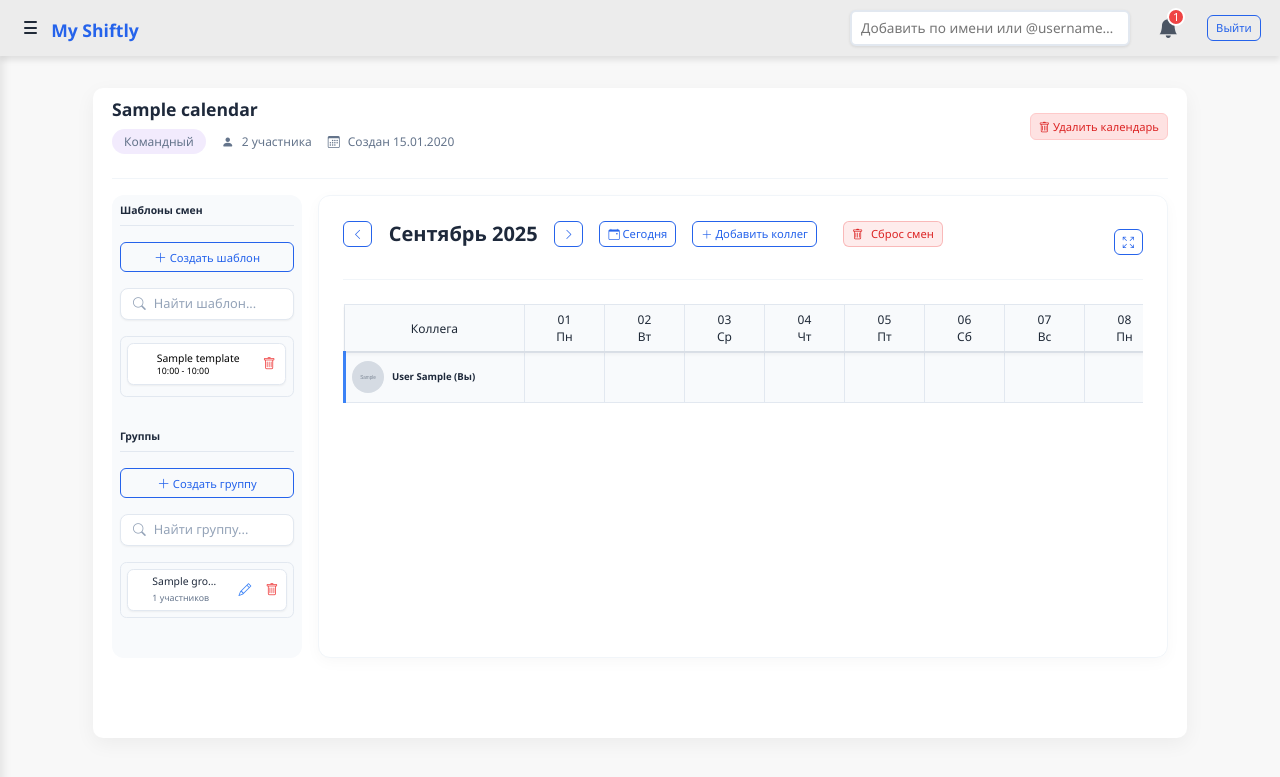
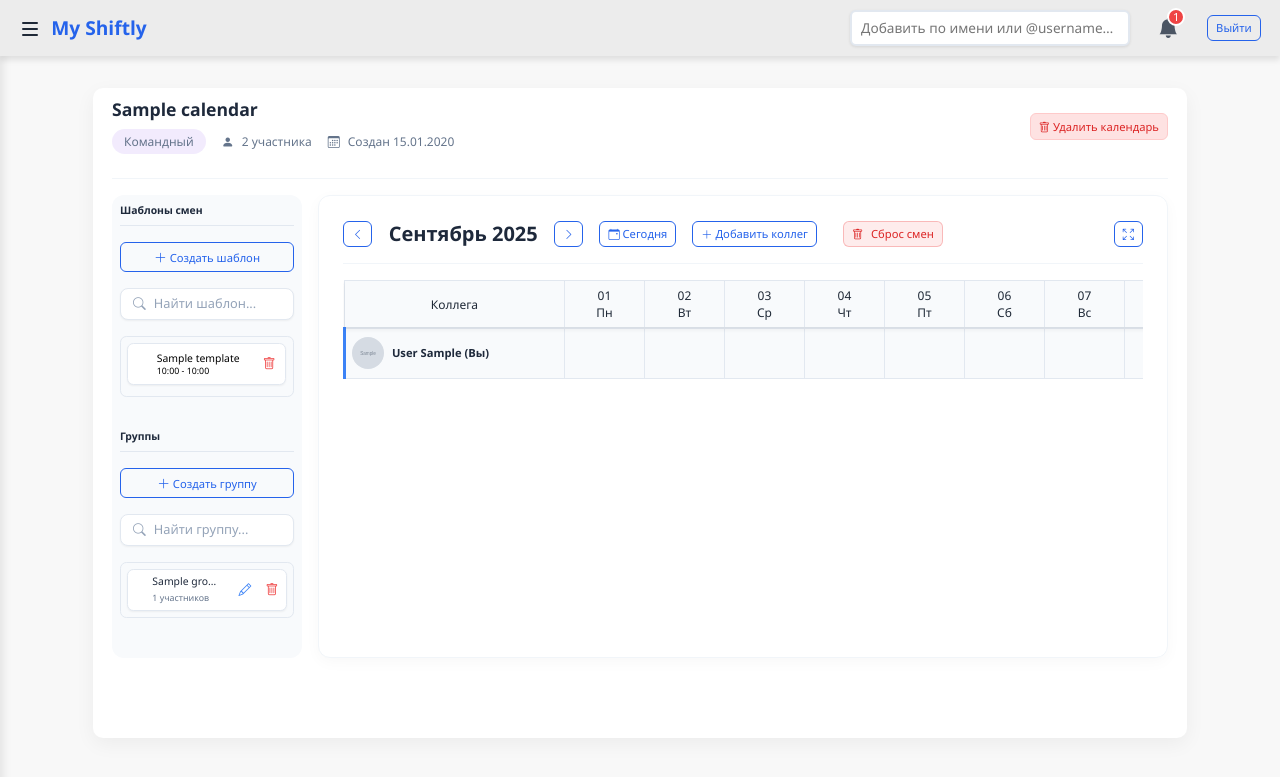
Before and after one commit to Bbcmozze/myshiftly, a Flask app: page /calendar/1 in a window 1280 px wide. Shown: the top 777 px of the page. Run offline with Flask 3, Linux system fonts and the light colour scheme; a user stored in the database is signed in; tables that the repository leaves empty hold one stand-in row (values such as "Sample post"); grey boxes marked "Sample" are stand-in pictures; data that the repository does not hold is empty; some libraries are stand-ins or nearby versions.

Commit message:
Тест с уменьшением размера календаря

```diff
--- a/static/css/base.css
+++ b/static/css/base.css
@@ -49,6 +49,7 @@ a {
     display: flex;
     align-items: center;
     gap: 0.6rem;
+    height: 1.2rem;
 }
 
 .page-title {
@@ -60,17 +61,26 @@ a {
     transform: scale(1.05);
 }
 
+.brand h1 {
+    margin: 0;
+    line-height: 1.2rem;
+    height: 1.2rem;
+    display: flex;
+    align-items: center;
+}
+
 .brand h1 a {
     color: var(--primary-color);
-    font-size: 1.1rem;
+    font-size: 1.2rem;
     font-weight: 700;
+    line-height: 1;
 }
 
 .hamburger {
     background: none;
     border: none;
     cursor: pointer;
-    padding: 0.3rem;
+    padding: 0.2rem;
     position: relative;
     width: 1.4rem;
     height: 1.4rem;
@@ -83,7 +93,7 @@ a {
 }
 
 .hamburger:hover {
-    transform: scale(1.2) rotate(180deg);
+    transform: scale(1.2);
 }
 
 .hamburger:focus {
@@ -96,6 +106,7 @@ a {
     display: flex;
     flex-direction: column;
     justify-content: space-between;
+    position: relative;
 }
 
 .hamburger-inner {
@@ -106,11 +117,26 @@ a {
     border-radius: 1px;
     transition: all 0.3s cubic-bezier(0.645, 0.045, 0.355, 1);
     transform-origin: center;
+    position: absolute;
+}
+
+/* Позиционирование линий в обычном состоянии */
+.hamburger-inner:nth-child(1) {
+    top: 2px;
+}
+
+.hamburger-inner:nth-child(2) {
+    top: 8px;
+}
+
+.hamburger-inner:nth-child(3) {
+    top: 14px;
 }
 
 /* Анимация при активном состоянии */
 .hamburger.active .hamburger-inner:nth-child(1) {
-    transform: translateY(0.45rem) rotate(45deg);
+    top: 8px;
+    transform: rotate(45deg);
 }
 
 .hamburger.active .hamburger-inner:nth-child(2) {
@@ -119,7 +145,8 @@ a {
 }
 
 .hamburger.active .hamburger-inner:nth-child(3) {
-    transform: translateY(-0.45rem) rotate(-45deg);
+    top: 8px;
+    transform: rotate(-45deg);
 }
 
 /* Эффект при наведении */
--- a/static/css/calendar/view.css
+++ b/static/css/calendar/view.css
@@ -279,7 +279,7 @@
     display: flex;
     justify-content: space-between;
     align-items: center;
-    margin-bottom: 1.5rem;
+    margin-bottom: 1rem;
     padding-bottom: 1rem;
     border-bottom: 1px solid #f1f5f9;
 }
@@ -440,7 +440,7 @@ body.fullscreen-active {
 }
 
 .calendar-main.fullscreen .calendar-table-container {
-    max-height: calc(14 * 50px); /* 12 строк по 50px */
+    max-height: calc(12 * 50px); /* 12 строк по 50px */
 }
 
 .calendar-table {
@@ -490,27 +490,27 @@ body.fullscreen-active {
     display: flex;
     align-items: center;
     gap: 5px;
-    min-height: 20px;
-    max-height: 20px;
-    min-width: 180px;           /* ширина как у .user-cell */
-    max-width: 180px;           /* фиксируем, чтобы текст не расползался */
+    min-height: 30px;
+    max-height: 30px;
+    min-width: 400px;           /* ширина как у .user-cell */
+    max-width: 400px;           /* фиксируем, чтобы текст не расползался */
     padding: 3px 6px;
     background: #f8fafc;        /* сплошной фон под текстом */
 }
 
 .group-header-content .group-color-indicator {
-    width: 6px;
-    height: 6px;
+    width: 8px;
+    height: 8px;
     border-radius: 50%;
 }
 
 .group-header-content .group-name {
-    font-weight: 500;
+    font-weight: 600;
     color: #334155;
     white-space: nowrap;
     overflow: hidden;
     text-overflow: ellipsis;
-    font-size: 0.7rem;
+    font-size: 0.75rem;
 }
 
 .calendar-table thead {
@@ -534,9 +534,9 @@ body.fullscreen-active {
 }
 
 td.user-cell {
-    font-size: 0.6rem;
-    min-width: 180px;
-    max-width: 180px;
+    font-size: 0.7rem;
+    min-width: 220px;
+    max-width: 220px;
     min-height: 50px;
     max-height: 50px;
     padding: 0;
@@ -882,7 +882,6 @@ td.user-cell img {
     display: flex;
     align-items: center;
     gap: 1rem;
-    margin-bottom: 1rem;
 }
 
 #currentMonth {
```
